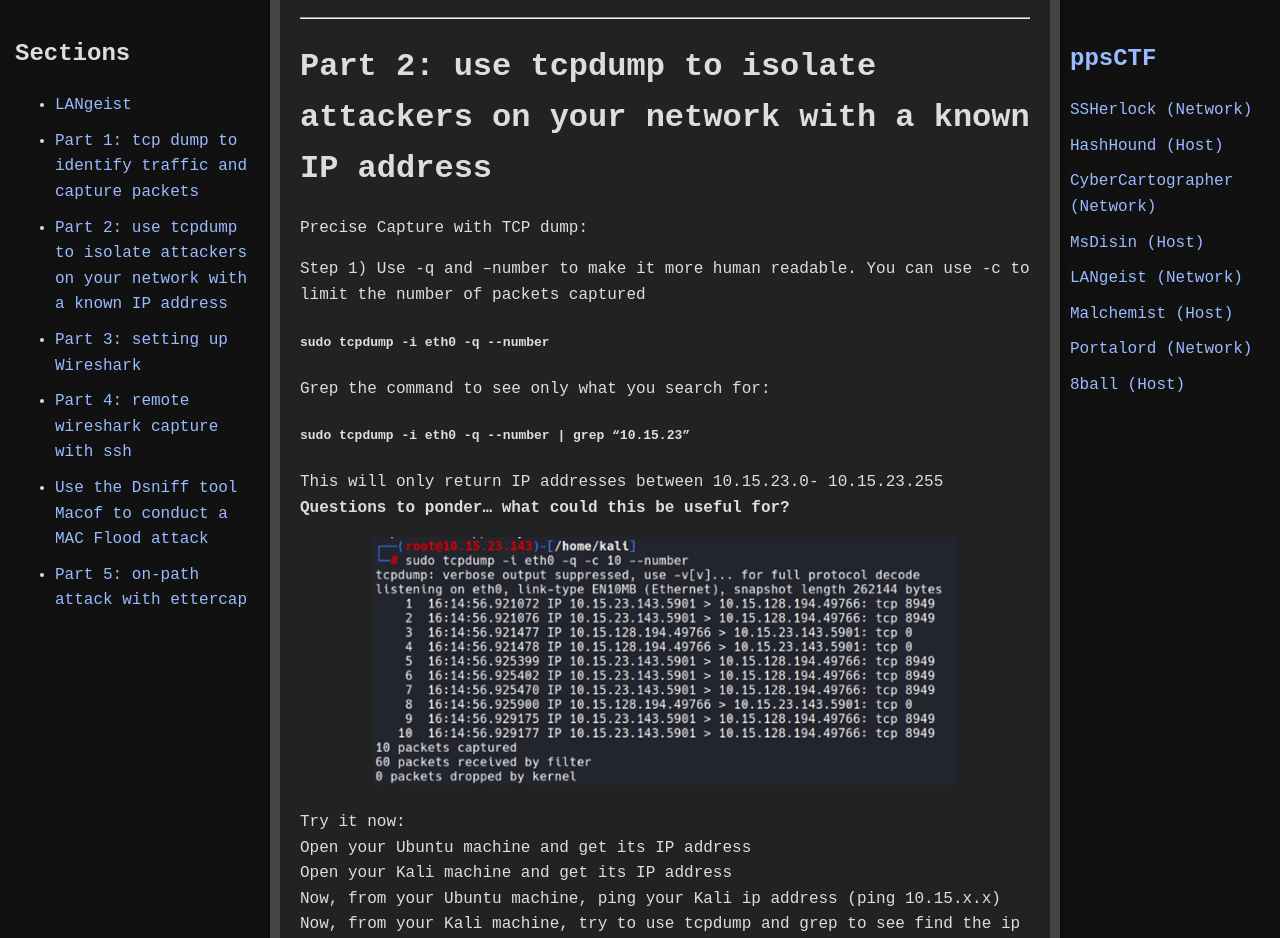
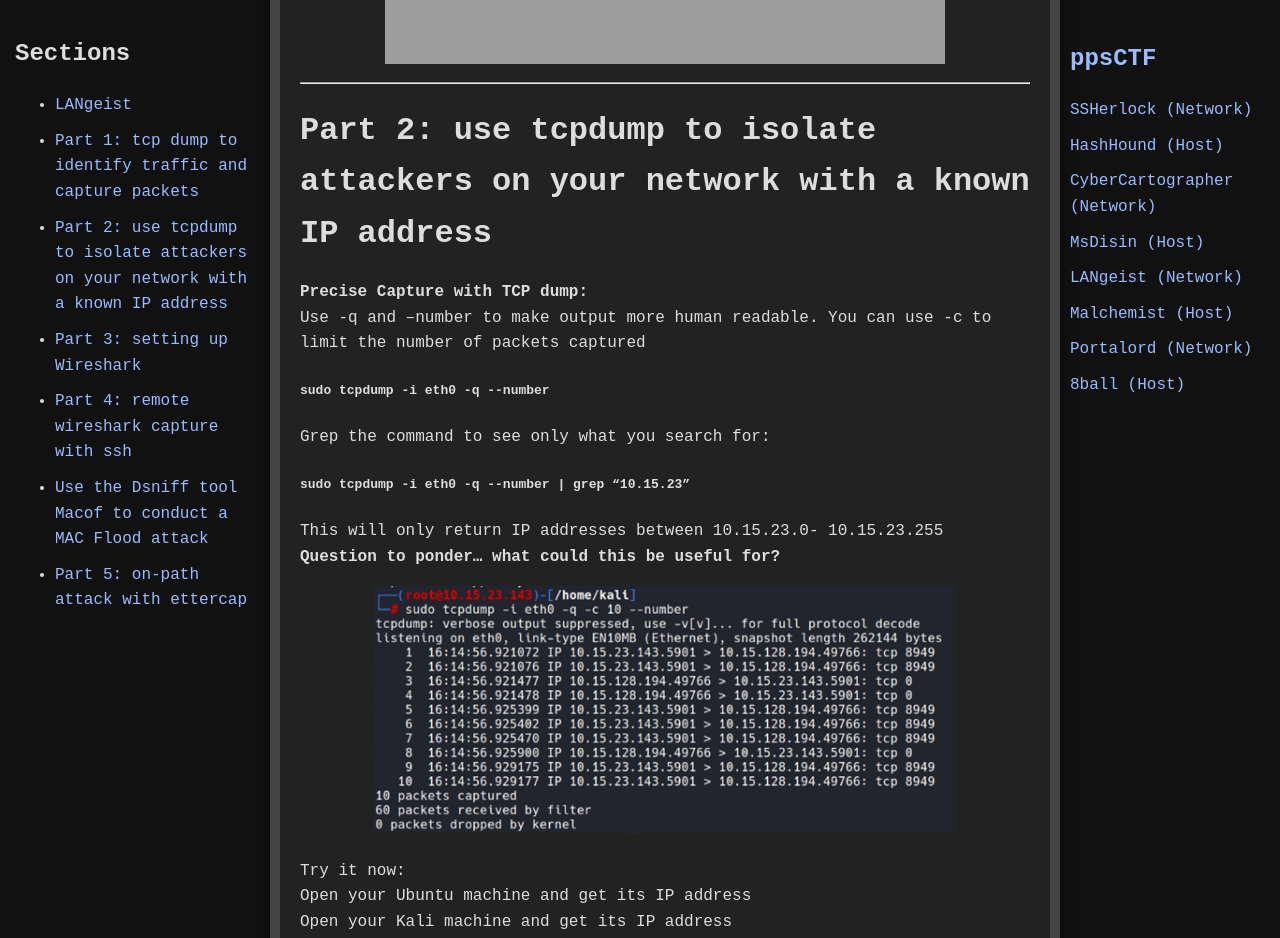
Before and after one commit to jboyce1/ppsCTF, a Jekyll site: the page built from classes/LANgeist/LANgeist.md, in a window 1280 px wide and 1400 px high, scrolled down 6486 px. Shown: the top 938 px of the window. Built offline with Jekyll 4.4.1, drawn with Linux system fonts in a browser that asks for light colours; some of the changed text lies outside the part shown; grey boxes are pictures that could not be loaded.

Commit message:
Update LANgeist.md

```diff
--- a/classes/LANgeist/LANgeist.md
+++ b/classes/LANgeist/LANgeist.md
@@ -71,14 +71,14 @@
 ## TCP Dump
 ### A Data-network packet analyzer program that runs inside the Terminal
 
-Step 1) Find your internet connection
+**Step 1) Find your internet connection**
 #### `tcpdump -D`
 
  <div style="text-align: center;">
   <img src="{{ 'classes/LANgeist/images/tcpdump--D.png' | relative_url }}" alt="" style="max-width: 80%; height: auto;">
 </div>
 
-Step 2) Run the packet capture
+**Step 2) Run the packet capture**
 sudo tcpdump -i eth0
 hit Ctrl + C to stop the packet
  <div style="text-align: center;">
@@ -86,14 +86,14 @@
 </div>
 
 
-Step 3) Dig a bit deeper into TCP dump (v stands for verbose)
+**Step 3) Dig a bit deeper into TCP dump (v stands for verbose)**
 #### `sudo tcpdump -i eth0 -c 10 -v`
 #### `sudo tcpdump -i eth0 -c 100 -v | grep “tcp 8949”`
 
-Step 4) To get un-human readable, such as we will use later, see what looks like (capturing the whole packet)
+**Step 4) To get un-human readable, such as we will use later, see what looks like (capturing the whole packet)**
 #### `sudo tcpdump -s 0 -U -n -w - -i eth0`
 
-Step 5) Finally print the whole thing to a text file:
+**Step 5) Print the output to a text file**
 First, navigate to the Desktop directory using the following command:
 #### `cd Desktop`
 
@@ -104,13 +104,14 @@
 To read the file, use the following command:
 #### `cat localtcpdump.txt`
 
-**Try it now:**
+
+### Try it now:
 Create a localtcpdump.txt file on your desktop
 Open the file and read its contents
 
 ### Explanation of flags in step 3 of TCP Dump
+**Skip this if you're not curious- it is just information and less relevant**
 
-**Skip this if you're not curious- it is just information and less relevant**
 **1**: This is the packet number in the sequence of captured packets.
 **16:27:02.202246**: The timestamp when the packet was captured, given in hours, minutes, seconds, and microseconds.
 **IP**: Indicates that this is an IP packet.
@@ -137,16 +138,15 @@
 ---
 # Part 2: use tcpdump to isolate attackers on your network with a known IP address
 
-Precise Capture with TCP dump:
-
-Step 1) Use -q and --number to make it more human readable. You can use -c to limit the number of packets captured
+**Precise Capture with TCP dump:**
+Use -q and --number to make output more human readable. You can use -c to limit the number of packets captured
 #### `sudo tcpdump -i eth0 -q --number`
 
 Grep the command to see only what you search for:
 #### `sudo tcpdump -i eth0 -q --number | grep “10.15.23”`
 
 This will only return IP addresses between 10.15.23.0- 10.15.23.255
-**Questions to ponder… what could this be useful for?**
+**Question to ponder… what could this be useful for?**
 
  <div style="text-align: center;">
   <img src="{{ 'classes/LANgeist/images/Use--q-and---number-to-make-it-more-human-readable.png' | relative_url }}" alt="" style="max-width: 80%; height: auto;">
@@ -165,32 +165,33 @@
 ---
 # Part 3: setting up  Wireshark
 
-Step 1) Set Wireshark to promiscuous mode:
+**Step 1) Set Wireshark to promiscuous mode:**
 
 #### `sudo ifconfig eth0 promisc`
 OR
 #### `sudo ip link set eth0 promisc on`
 
-Step 2) verify the state of promiscuous mode:
+**Step 2) verify the state of promiscuous mode:**
 Looks  like this:
 
 2: eth0: <BROADCAST,MULTICAST,PROMISC,UP,LOWER_UP> mtu 9001 qdisc mq state UP group default qlen 1000 link/ether 0a:f7:a7:09:d9:1b brd ff:ff:ff:ff:ff:ff inet 10.15.75.96/17 brd 10.15.127.255 scope global dynamic eth0 valid_lft 2134sec preferred_lft 2134sec inet6 fe80::8f7:a7ff:fe09:d91b/64 scope link valid_lft forever preferred_lft forever
 
 The presence of PROMISC indicates that the eth0 inferface is running in promiscuous mode
 
-Step 3) Open wireshark as a superuser
+**Step 3) Open wireshark as a superuser:**
 #### `sudo wireshark`
 
 select the eth0
 
-Step 4) Select filters from the drop-down menu at the top of the Wireshark GUI
+**Step 4) Select filters from the drop-down menu at the top of the Wireshark GUI**
 delete all filters
 
 **PCAP challenges:**
-simplehttp.pcap: Find the password that was submitted via http protocol
+simplehttp.pcap: **Find the password that was submitted via http protocol**
 #### `wget https://github.com/jboyce1/ppsCTF/raw/main/classes/LANgeist/simplehttp.pcap`
  - Hint: You can search for things in the search bar, protocols in particular
 submit PacketCAPture1 response here
+
 
 SSH_10-15-17-162-to-10.15.2.-29.pcapng: Describe what happens in this PCAP
 #### `wget https://github.com/jboyce1/ppsCTF/raw/main/classes/LANgeist/simplehttp.pcap`
@@ -203,9 +204,9 @@
 ---
 # Part 4: remote wireshark capture with ssh
 
-Pre-steps) set up ssh server to password authenticate
+**Pre-steps) set up ssh server to password authenticate**
 
-Step 1) Create a named pipe (called a FIFO)
+**Step 1) Create a named pipe (called a FIFO)**
 create directory for the captured files:
 #### `mkdir ~/Desktop/rc/``
 
@@ -214,12 +215,12 @@
 
 Here, you're creating a named pipe called remotepacketcapture1 in the /Desktop/tmp/ directory. This named pipe acts as a communication channel or endpoint for passing data between processes.
 
-Step 2) Starting Wireshark with -k and -i options
+**Step 2) Starting Wireshark with -k and -i options**
 #### `sudo wireshark -k -i ~/Desktop/rc/rc90159ens5`
 
 This command starts Wireshark with the -k option to prepare it for packet capture without actually capturing packets immediately, and the -i option specifies the interface from which Wireshark should capture packets, in this case, the named pipe remotepacketcapture1.
 
-Step 3: Capturing Packets with tcpdump over SSH
+**Step 3: Capturing Packets with tcpdump over SSH**
 #### `ssh <user>@<target.ip.address> “sudo tcpdump -s 0 -U -n -w - -i ens5 not port 22” > ~/Desktop/rc/rc12369ens5`
 
 Here, you're SSHing into <target.ip.address> as <user> and running tcpdump with sudo privileges to capture packets on interface eth0. The captured packets are then streamed through SSH and redirected (>) into the named pipe remotepacketcapture1.
@@ -295,6 +296,7 @@
 # Part 5: on-path attack with ettercap
 ## does not work on cyber.org range
 
+
 **Step 1: Allow IP forwarding in on the attack machine (Kali2)**
 ### `echo 1 > /proc/sys/net/ipv4/ip_forward`
 to verify:
@@ -308,7 +310,7 @@
 #### `set eth0 to promisc`
 
  <div style="text-align: center;">
-  <img src="{{ 'classes/LANgeist/images/ettercap-2.png' | relative_url }}" alt="" style="max-width: 80%; height: auto;">
+  <img src="{{ 'classes/LANgeist/images/ettercap2.png' | relative_url }}" alt="" style="max-width: 80%; height: auto;">
 </div>
 
 **Step 2: Setup Ettercap on the Attacker Machine (Kali2)**
@@ -318,14 +320,14 @@
 #### `ip r`
 
  <div style="text-align: center;">
-  <img src="{{ 'classes/LANgeist/images/ettercap-3.png' | relative_url }}" alt="" style="max-width: 80%; height: auto;">
+  <img src="{{ 'classes/LANgeist/images/ettercap3.png' | relative_url }}" alt="" style="max-width: 80%; height: auto;">
 </div>
 
 open ettercap on terminal
 #### `sudo ettercap -G`
 
 <div style="text-align: center;">
-  <img src="{{ 'classes/LANgeist/images/ettercap-4.png' | relative_url }}" alt="" style="max-width: 80%; height: auto;">
+  <img src="{{ 'classes/LANgeist/images/ettercap4.png' | relative_url }}" alt="" style="max-width: 80%; height: auto;">
 </div>
 
 
@@ -342,7 +344,7 @@
 Add Targets: In Ettercap, add your targets. Target 1 should be the Ubuntu SSH server (10.15.109.49), and Target 2 should be Kali1 (10.15.39.9), the machine attempting to SSH into the Ubuntu server.
 
 <div style="text-align: center;">
-  <img src="{{ 'classes/LANgeist/images/ettercap-5.png' | relative_url }}" alt="" style="max-width: 80%; height: auto;">
+  <img src="{{ 'classes/LANgeist/images/ettercap5.png' | relative_url }}" alt="" style="max-width: 80%; height: auto;">
 </div>
 
 **Step 3: ARP Poisoning**
@@ -351,7 +353,7 @@
 
 Start Sniffing: After initiating ARP poisoning, start sniffing the network traffic by selecting the "Start Sniffing" option. This action enables Ettercap to capture the packets passing between Kali1 and the Ubuntu server.
 <div style="text-align: center;">
-  <img src="{{ 'classes/LANgeist/images/ettercap-6.png' | relative_url }}" alt="" style="max-width: 80%; height: auto;">
+  <img src="{{ 'classes/LANgeist/images/ettercap6.png' | relative_url }}" alt="" style="max-width: 80%; height: auto;">
 </div>
 
 **Step 3: Monitor and Analyze Traffic**
@@ -359,15 +361,15 @@
 Monitor SSH Attempts: On Kali2, watch the traffic captured by Ettercap for any SSH login attempts from Kali1 to the Ubuntu server. Remember, SSH traffic will be encrypted, including authentication attempts, so capturing the password directly is not possible through this method.
 
 <div style="text-align: center;">
-  <img src="{{ 'classes/LANgeist/images/ettercap-7.png' | relative_url }}" alt="" style="max-width: 80%; height: auto;">
+  <img src="{{ 'classes/LANgeist/images/ettercap7.png' | relative_url }}" alt="" style="max-width: 80%; height: auto;">
 </div>
 
 <div style="text-align: center;">
-  <img src="{{ 'classes/LANgeist/images/ettercap-8.png' | relative_url }}" alt="" style="max-width: 80%; height: auto;">
+  <img src="{{ 'classes/LANgeist/images/ettercap8.png' | relative_url }}" alt="" style="max-width: 80%; height: auto;">
 </div>
 
 <div style="text-align: center;">
-  <img src="{{ 'classes/LANgeist/images/ettercap-9.png' | relative_url }}" alt="" style="max-width: 80%; height: auto;">
+  <img src="{{ 'classes/LANgeist/images/ettercap9.png' | relative_url }}" alt="" style="max-width: 80%; height: auto;">
 </div>
 
  Use Wireshark: For a more detailed analysis, you might also use Wireshark in parallel to Ettercap on Kali2 to capture and analyze the traffic. This can give you insights into the encryption and protocol negotiation, but, as with Ettercap, decrypting SSH traffic to reveal passwords is not feasible without the encryption keys.
```
